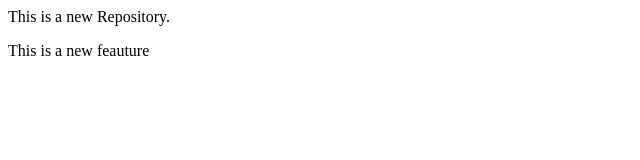
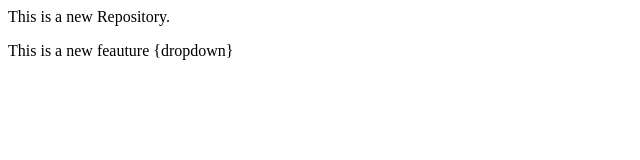
Before and after one commit to HimankV/New, a plain HTML site: page index.html in a window 1280 px wide. Shown: the full height of the page, 0-640 px from the left. Drawn offline with Linux system fonts and the light colour scheme.

Commit message:
made changes

```diff
--- a/index.html
+++ b/index.html
@@ -1,2 +1,2 @@
 <p>This is a new Repository.</p>
-<p>This is a new feauture</p>
+<p>This is a new feauture {dropdown}</p>
```
